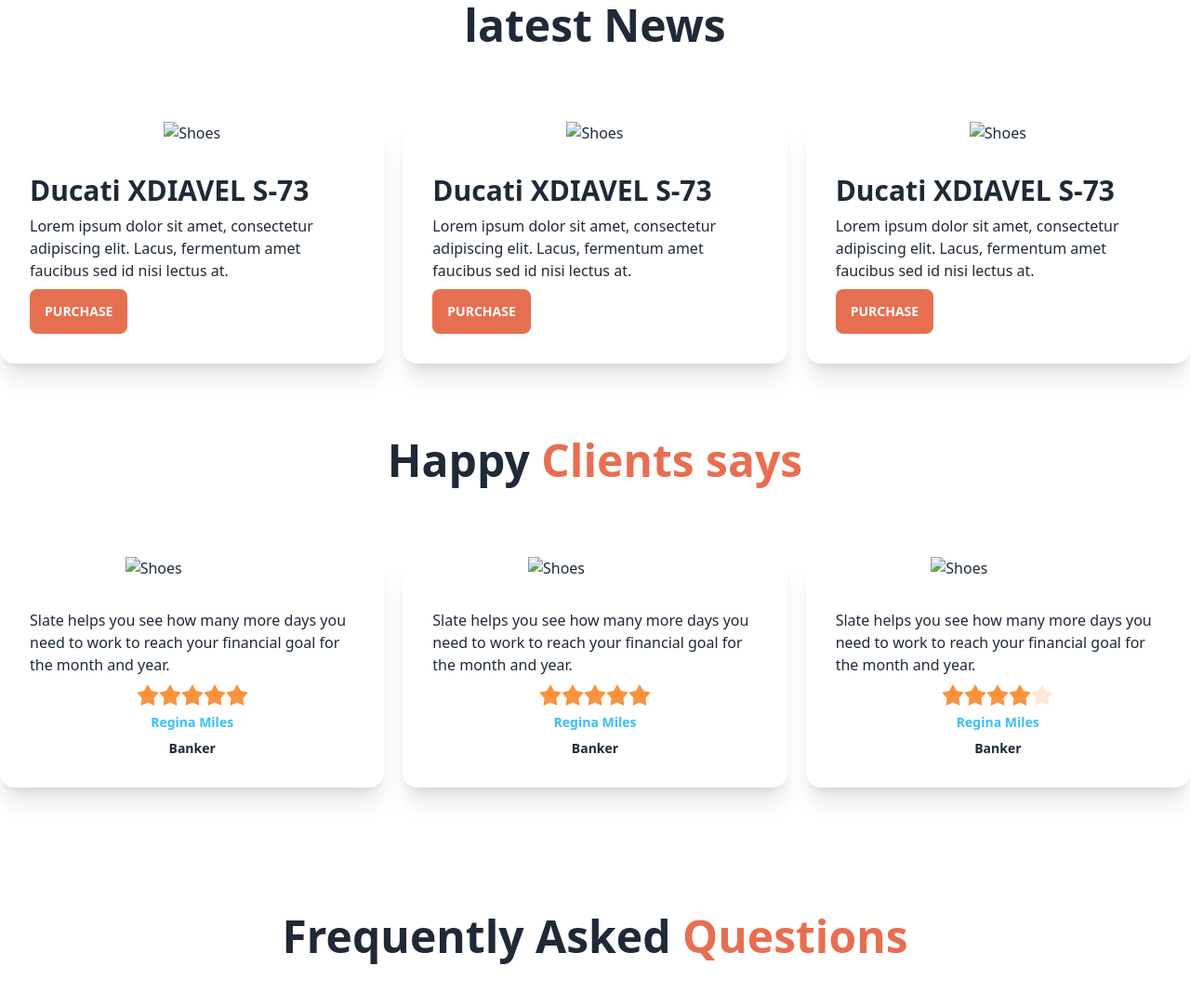
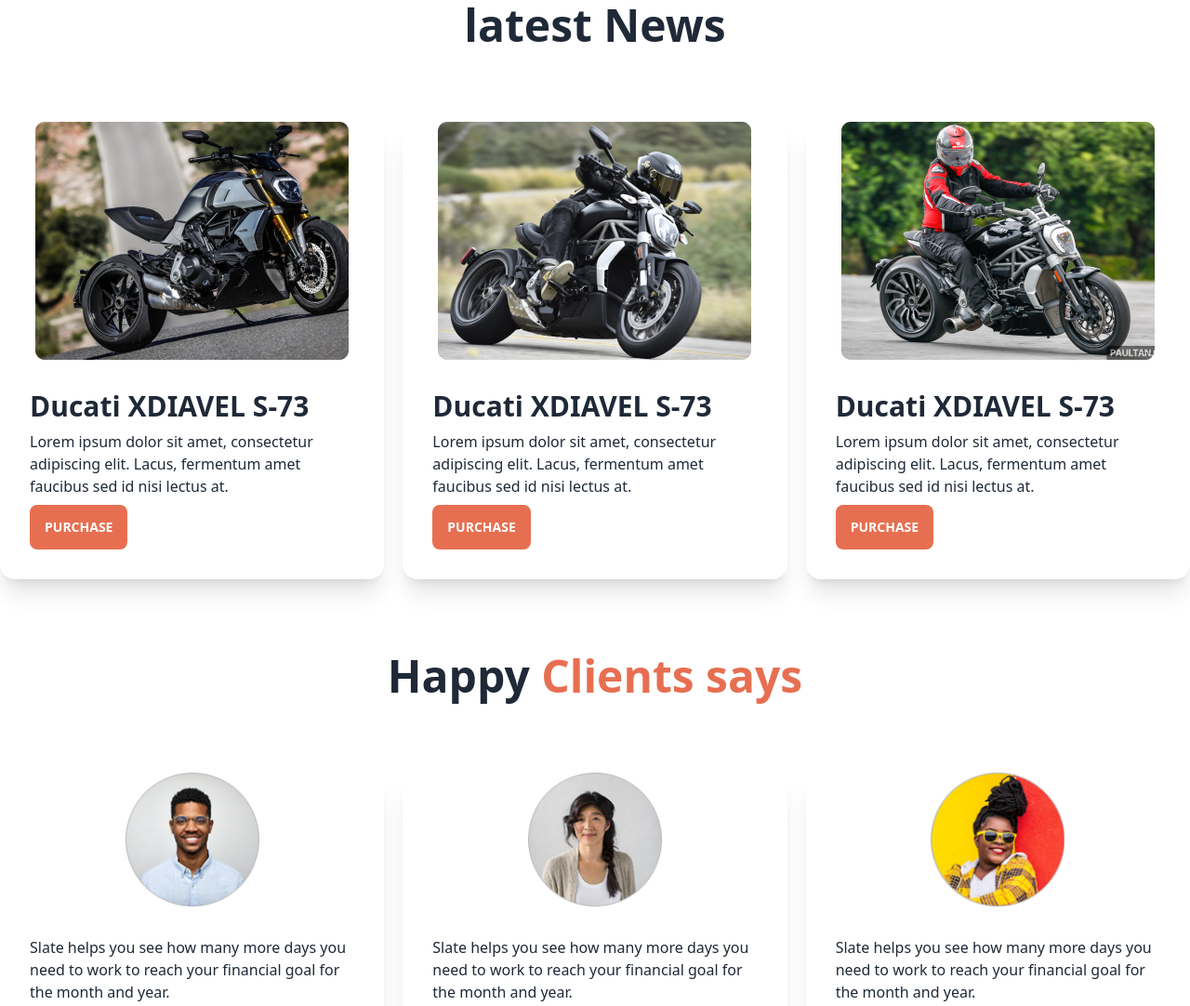
Before and after one commit to mahmudul111/biker-zone-web, a plain HTML site: page index.html in a window 1280 px wide. Shown: the part 699-1781 px from the top of the page at 93% size. Drawn offline with nearby package versions, Linux system fonts and the light colour scheme; the site is published under a folder, as on GitHub Pages, so addresses that start at the root find nothing.

Commit message:
finished added dot for image showing

```diff
--- a/index.html
+++ b/index.html
@@ -321,7 +321,7 @@
                 <div
                     class="card bg-base-100 shadow-xl">
                     <figure><img
-                            src="/images/others/latest1.png"
+                            src="./images/others/latest1.png"
                             alt="Shoes" />
                     </figure>
                     <div
@@ -353,7 +353,7 @@
                 <div
                     class="card bg-base-100 shadow-xl">
                     <figure><img
-                            src="/images/others/latest2.png"
+                            src="./images/others/latest2.png"
                             alt="Shoes" />
                     </figure>
                     <div
@@ -385,7 +385,7 @@
                 <div
                     class="card bg-base-100 shadow-xl">
                     <figure><img
-                            src="/images/others/latest3.png"
+                            src="./images/others/latest3.png"
                             alt="Shoes" />
                     </figure>
                     <div
@@ -430,7 +430,7 @@
                     class="card bg-base-100 shadow-xl">
                     <figure><img
                             class="w-36"
-                            src="/images/others/user-1.png"
+                            src="./images/others/user-1.png"
                             alt="Shoes" />
                     </figure>
                     <div
@@ -485,7 +485,7 @@
                     class="card bg-base-100 shadow-xl">
                     <figure><img
                             class="w-36"
-                            src="/images/others/user-2.png"
+                            src="./images/others/user-2.png"
                             alt="Shoes" />
                     </figure>
                     <div
@@ -539,7 +539,7 @@
                     class="card bg-base-100 shadow-xl">
                     <figure><img
                             class="w-36"
-                            src="/images/others/user-3.png"
+                            src="./images/others/user-3.png"
                             alt="Shoes" />
                     </figure>
                     <div
```
